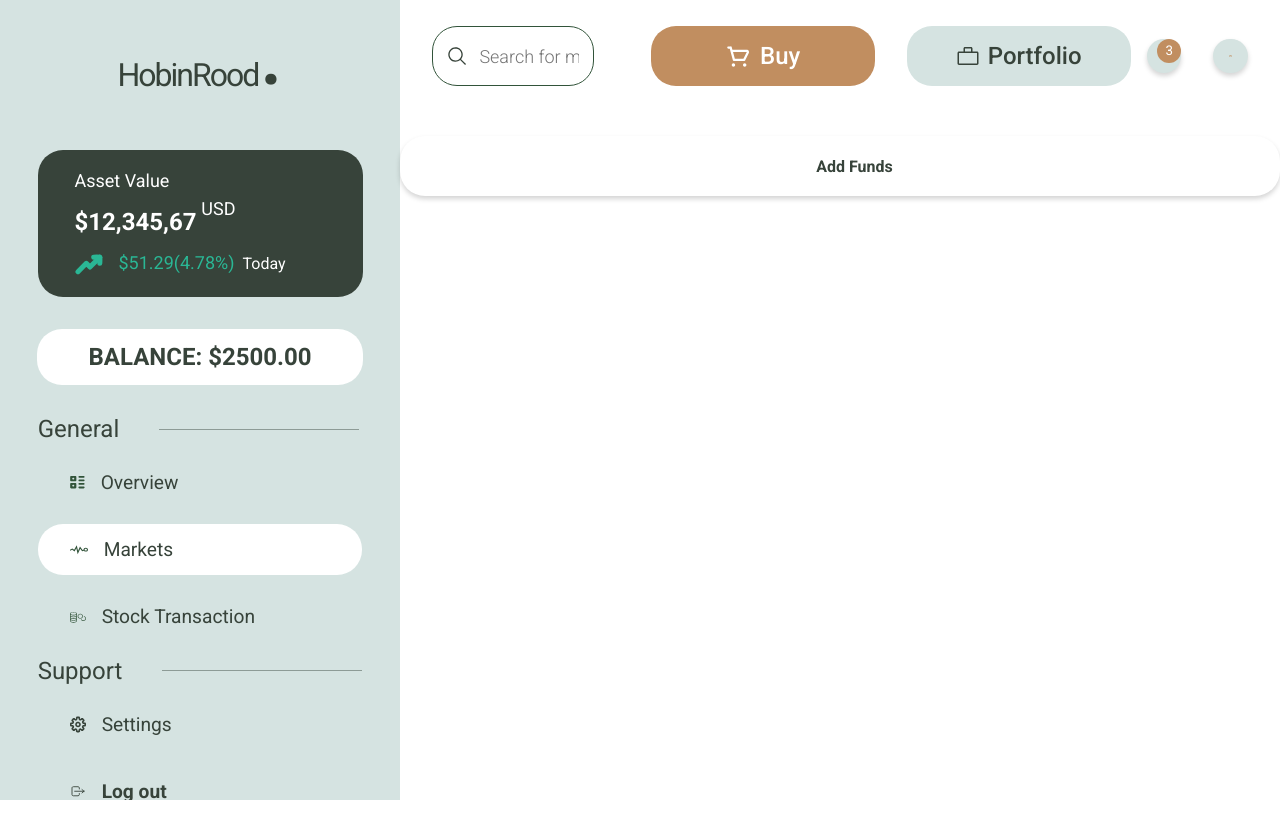
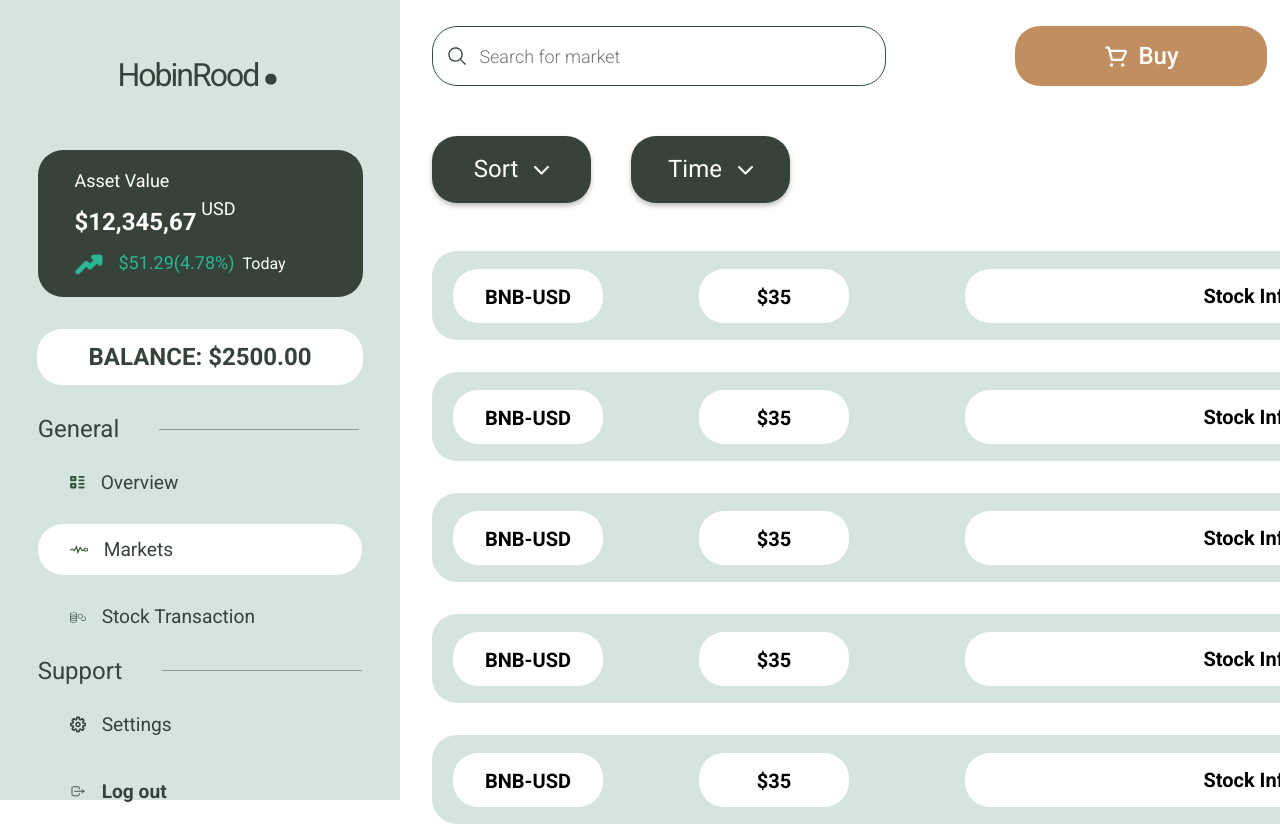
Before and after one commit to 1-Dont-Know/Not-Robin-Hood, a React (Create React App) app: page /markets in a window 1280 px wide. Before the commit the page ends 800 px from the top, so only its background shows below. Built offline with nearby package versions, Linux system fonts and the light colour scheme.

Commit message:
created stock market component for stock market page

```diff
--- a/src/components/UI/Button/Button.jsx
+++ b/src/components/UI/Button/Button.jsx
@@ -21,10 +21,8 @@ const Button = ({ type, children }) => {
           ? styles.profileButton
           : type === "tools"
           ? styles.toolsButton
-
           : type === "timeBar"
           ? styles.timeBarButton
-
           : type === "settings"
           ? styles.settingsButton
           : type === "buyBox"
@@ -33,6 +31,16 @@ const Button = ({ type, children }) => {
           ? styles.sellButton
           : type === "addFunds"
           ? styles.addFundsButton
+          : type === "sort"
+          ? styles.sortButton
+          : type === "stockSymbol"
+          ? styles.stockSymbolButton
+          : type === "stockValue"
+          ? styles.stockValueButton
+          : type === "stockInfo"
+          ? styles.stockInfoButton
+          : type === "whiteBuy"
+          ? styles.whiteBuyButton
           : styles.default
       }
     >
--- a/src/components/UI/Button/Button.module.scss
+++ b/src/components/UI/Button/Button.module.scss
@@ -347,30 +347,177 @@
 }
 
 .addFundsButton {
-  display: flex;
-  justify-content: center;
-  align-items: center;
-  flex-grow: 1;
+  @include mixins.flexbox(
+    $display: flex,
+    $alignItems: center,
+    $justifyContent: center,
+    $grow: 1);
 
-  font-family: "Roboto";
-  font-weight: 600;
+  /* font style */
+  font-family: 'Roboto';
+  font-style: normal;
+  font-weight: 400;
   font-size: 16px;
+  line-height: 19px;
 
-  // Perhaps we may want to use a global variable to define a fixed min height for all buttons for design consistency
-  min-height: 60px;
+  /* the white button spec */
+  height: 27px;
+  width: 151px;
+  top: 130px;
+  left: 1691px;
 
   box-shadow: 0px 3px 5px 0px rgba(0, 0, 0, 0.17);
   background: white;
   color: variables.$secondary-color;
-
   border-radius: 25px;
   transition: 0.1s ease-in-out;
 
   &:hover {
-    outline: 6px solid variables.$green;
+    outline: 3px solid variables.$green;
   }
 
   img {
-    margin-right: 0.5rem;
+    margin-right: 0.3rem;
   }
 }
+
+.sortButton {
+  margin: 0rem .5rem 0rem 2rem ;
+  width: 159px;
+  height: 67px;
+  left: 470px;
+  top: 166px;
+
+  font-style: normal;
+  font-weight: 400;
+  line-height: 29px;
+  font-size: 24px;
+  color: #ffffff;
+  background: #37433A;
+  border-radius: 25px;
+  box-shadow: 0px 3px 5px 0px rgba(0, 4, 4, 0.25);
+
+  &:hover {
+      outline: 3px solid variables.$green;
+    }
+
+  img {
+    margin-left: 1rem;
+    margin-top: .7rem;
+  }
+}
+
+.stockSymbolButton {
+  padding: 1rem 1.5rem;
+  margin-left: 1.313rem;
+  width: 150px;
+  height: 54px;
+  left: 491px;
+  top: 291px;
+  background: #FFFFFF;
+  border-radius: 25px;
+
+  font-style: normal;
+  font-weight: 600;
+  font-size: 20px;
+  line-height: 24px;
+
+  transition: 0.3s ease-in-out;
+  &:hover {
+    background-color: variables.$secondary-color;
+  }
+
+}
+.stockValueButton{
+  padding: 1rem 1.5rem;
+  margin-left: 6rem;
+  width: 150px;
+  height: 54px;
+  left: 737px;
+  top: 291px;
+  background: #FFFFFF;
+  border-radius: 25px;
+
+  font-style: normal;
+  font-weight: 600;
+  font-size: 20px;
+  line-height: 24px;
+
+  transition: 0.3s ease-in-out;
+  &:hover {
+    background-color: variables.$secondary-color;
+  }
+}
+
+.stockInfoButton {
+    @include mixins.flexbox(
+      $display: flex,
+      $alignItems: center,
+      $justifyContent: end,
+      $grow: 1);
+
+    padding: 1rem 1.5rem;
+    margin-left: 7.25rem;
+    width: 615px;
+    height: 54px;
+    left: 1003px;
+    top: 291px;
+    background: #FFFFFF;
+    border-radius: 25px;
+
+
+    font-style: normal;
+    font-weight: 600;
+    font-size: 20px;
+    line-height: 24px;
+
+    &:hover {
+      background-color: variables.$secondary-color;
+      transition: 0.3s ease-in-out;
+
+      svg {
+        fill: #fff;
+      }
+    }
+
+    svg {
+      margin-left: 11rem;
+    }
+
+}
+
+.whiteBuyButton {
+  @include mixins.flexbox(
+    $display: flex,
+    $alignItems: center,
+    $justifyContent: center,
+    $grow: 1);
+
+  background: #FFFFFF;
+  border-radius: 25px;
+  width: 150px;
+  height: 54px;
+  left: 1693px;
+  top: 291px;
+  font-style: normal;
+  font-weight: 600;
+  font-size: 20px;
+  line-height: 24px;
+
+  padding: 1rem 1.5rem;
+  margin-left: 7rem;
+  margin-right: 1.5rem;
+
+  &:hover {
+    background-color: variables.$secondary-color;
+    transition: 0.3s ease-in-out;
+
+    svg {
+      fill: #fff;
+      }
+    }
+
+    svg {
+      padding-right: .5rem;
+    }
+}
--- /dev/null
+++ b/src/components/UI/Stock/StockMarket.jsx
@@ -0,0 +1,53 @@
+import React from "react";
+import Button from "../Button/Button";
+import styles from "./StockMarket.module.scss";
+import DownVectorIcon from "../../../assets/icons/down-vector.svg"
+import cart from "../../../assets/icons/shopping-cart.svg";
+
+
+const Stock = () => {
+  return (
+    <>
+    <div>
+
+      <div className={styles.stockSection}>
+
+        <div className={styles.stockBody}>
+          <Button type="stockSymbol">
+            BNB-USD
+          </Button>
+
+          <Button type="stockValue">
+            $35
+          </Button>
+
+          <div className={styles.stockInfo}>
+            <Button type="stockInfo" >
+              <p> Stock Information</p>
+              <svg width="15" height="9" viewBox="0 0 15 9" fill="none" xmlns="http://www.w3.org/2000/svg">
+              <path d="M0.31343 0.326813C0.514179 0.126125 0.786417 0.0133838 1.07028 0.0133838C1.35414 0.0133838 1.62637 0.126125 1.82712 0.326813L7.49331 5.993L13.1595 0.326813C13.2582 0.224569 13.3764 0.143015 13.507 0.086911C13.6376 0.0308068 13.7781 0.00127558 13.9202 4.04177e-05C14.0623 -0.00119475 14.2033 0.0258916 14.3349 0.0797176C14.4664 0.133544 14.5859 0.213032 14.6865 0.313545C14.787 0.414057 14.8665 0.533581 14.9203 0.665142C14.9741 0.796703 15.0012 0.937666 15 1.07981C14.9987 1.22195 14.9692 1.36242 14.9131 1.49303C14.857 1.62363 14.7754 1.74176 14.6732 1.84051L8.25016 8.26354C8.04941 8.46423 7.77717 8.57697 7.49331 8.57697C7.20945 8.57697 6.93721 8.46423 6.73646 8.26354L0.31343 1.84051C0.112741 1.63976 0 1.36752 0 1.08366C0 0.799801 0.112741 0.527563 0.31343 0.326813Z" fill="black"/>
+              </svg>
+            </Button>
+
+          </div>
+
+          <Button type="whiteBuy" >
+            <svg width="27" height="27" viewBox="0 0 27 27" fill="none" xmlns="http://www.w3.org/2000/svg">
+            <path d="M23.715 7.87502C23.5206 7.53822 23.2423 7.25754 22.9071 7.06038C22.5719 6.86321 22.1913 6.75628 21.8025 6.75002H7.4025L6.75 4.20752C6.68407 3.96209 6.53699 3.74621 6.33271 3.59504C6.12843 3.44387 5.87898 3.36632 5.625 3.37502H3.375C3.07663 3.37502 2.79048 3.49355 2.5795 3.70452C2.36853 3.9155 2.25 4.20165 2.25 4.50002C2.25 4.79839 2.36853 5.08454 2.5795 5.29551C2.79048 5.50649 3.07663 5.62502 3.375 5.62502H4.77L7.875 17.1675C7.94093 17.413 8.08801 17.6288 8.29229 17.78C8.49657 17.9312 8.74602 18.0087 9 18H19.125C19.3328 17.9994 19.5363 17.9412 19.713 17.832C19.8897 17.7228 20.0328 17.5668 20.1262 17.3813L23.8162 10.0013C23.9762 9.66604 24.0506 9.29642 24.033 8.92541C24.0153 8.5544 23.9061 8.19354 23.715 7.87502ZM18.4275 15.75H9.855L8.02125 9.00002H21.8025L18.4275 15.75Z" fill="black"/>
+            <path d="M8.4375 23.625C9.36948 23.625 10.125 22.8695 10.125 21.9375C10.125 21.0055 9.36948 20.25 8.4375 20.25C7.50552 20.25 6.75 21.0055 6.75 21.9375C6.75 22.8695 7.50552 23.625 8.4375 23.625Z" fill="black"/>
+            <path d="M19.6875 23.625C20.6195 23.625 21.375 22.8695 21.375 21.9375C21.375 21.0055 20.6195 20.25 19.6875 20.25C18.7555 20.25 18 21.0055 18 21.9375C18 22.8695 18.7555 23.625 19.6875 23.625Z" fill="black"/>
+            </svg>
+
+            Buy
+          </Button>
+
+        </div>
+
+      </div>
+
+    </div>
+    </>
+  )
+}
+
+export default Stock;
--- /dev/null
+++ b/src/components/UI/Stock/StockMarket.module.scss
@@ -0,0 +1,34 @@
+@use "../../../styles/variables.scss";
+@use "../../../styles/mixins.scss";
+
+.stockSection {
+  padding-top: 2rem;
+  margin-left: 2rem;
+}
+
+.stockBody {
+  @include mixins.flexbox(
+    $display: flex,
+    $direction: row,
+    $alignItems: center,
+    );
+
+  width: 1450px;
+  height: 89px;
+  left: 470px;
+  top: 274px;
+  background: #D5E3E1;
+  border-radius: 25px;
+}
+
+.stockInfo {
+
+}
+
+.buyButton {
+  width: 150px;
+  height: 54px;
+  left: 1693px;
+  top: 291px;
+  background: #FFFFFF;
+}
--- a/src/components/pages/Markets/Markets.jsx
+++ b/src/components/pages/Markets/Markets.jsx
@@ -1,10 +1,12 @@
 import React from "react";
 import Button from "../../UI/Button/Button";
-import PlusIcon from "../../../assets/icons/plus-icon.svg";
+// import PlusIcon from "../../../assets/icons/plus-icon.svg";
 import Sidebar from "../../UI/Sidebar/Sidebar";
 import TopNav from "../../UI/TopNav/TopNav";
 import styles from "./Markets.module.scss";
 import Hero from "../../UI/Hero/Hero";
+import Stock from "../../UI/Stock/StockMarket"
+import DownVectorIcon from "../../../assets/icons/down-vector.svg"
 
 const Markets = () => {
   return (
@@ -18,10 +20,36 @@ const Markets = () => {
           <TopNav />
           {/* Hero Section */}
           <Hero />
-          <Button type="addFunds">
+
+
+        <div >
+          <Button type="sort">
+            Sort
+            <img src={DownVectorIcon} alt="Vector "/>
+          </Button>
+
+          <Button type="sort">
+            Time
+            <img src={DownVectorIcon} alt="Vector "/>
+          </Button>
+        </div>
+
+        <div className={styles.stockSection}>
+          <Stock />
+
+          <Stock />
+
+          <Stock />
+
+          <Stock />
+
+          <Stock />
+        </div>
+
+          {/* <Button type="addFunds">
             <img src={PlusIcon} alt="plus icon" />
             Add Funds
-          </Button>
+          </Button> */}
         </main>
       </div>
     </>
--- a/src/components/pages/Markets/Markets.module.scss
+++ b/src/components/pages/Markets/Markets.module.scss
@@ -18,3 +18,7 @@
     $shrink: 1
   );
 }
+
+.stockSection {
+  padding-top: 1rem;
+}
```
Also changed, not shown: src/assets/icons/down-vector.svg (added), src/assets/icons/plus-icon.svg.
